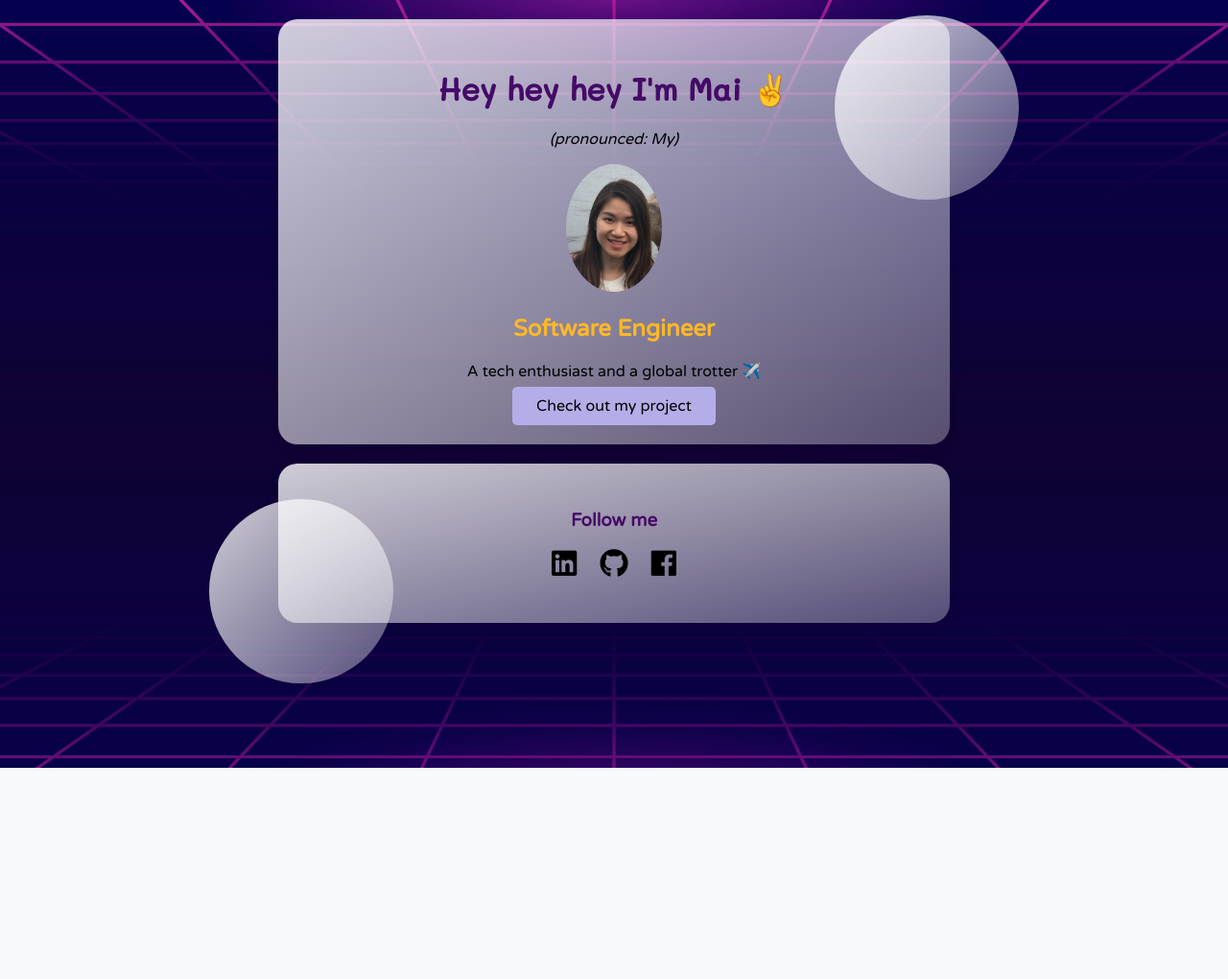
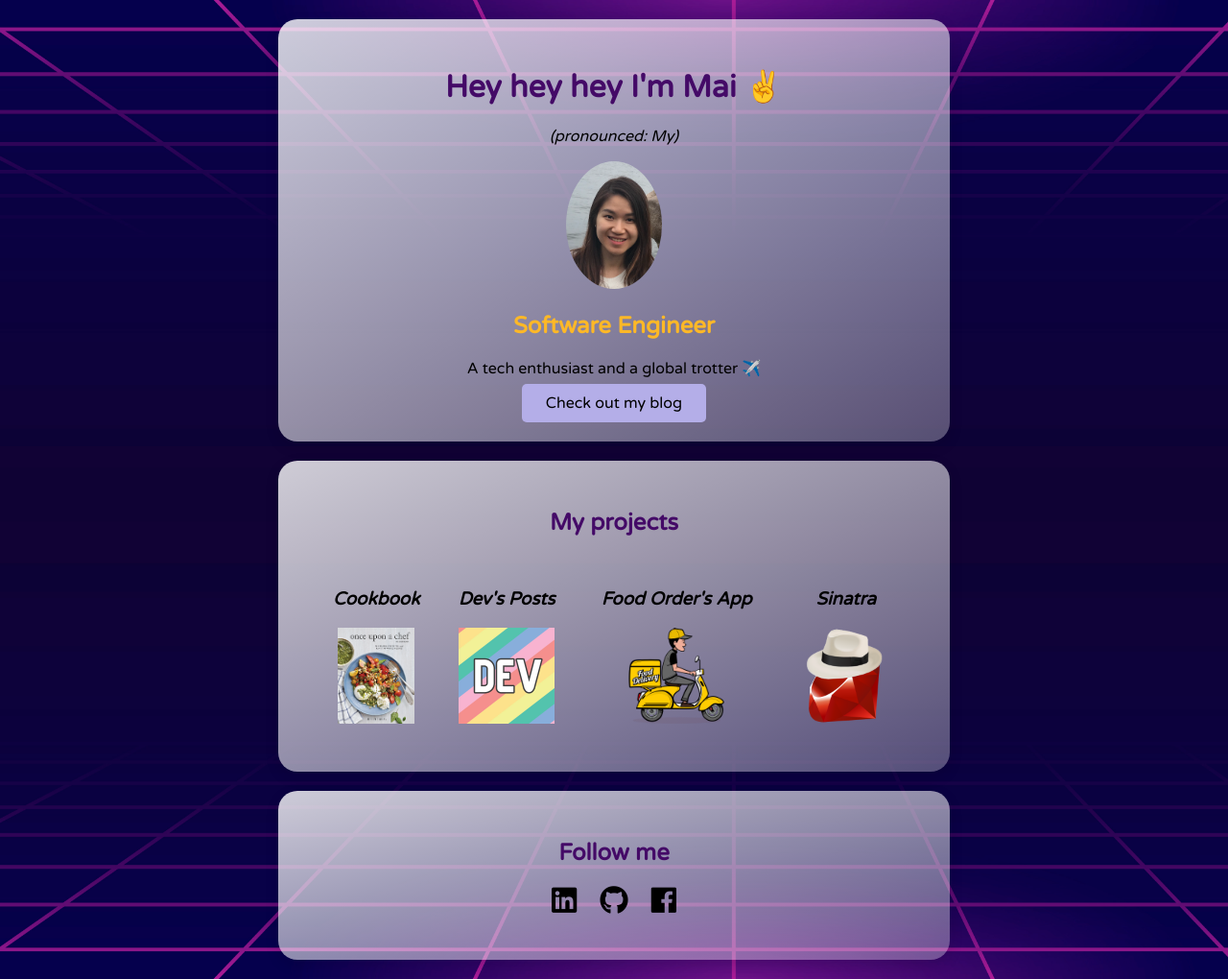
Before and after one commit to maihh97/profile, a plain HTML site: page index.html in a window 1280 px wide. Shown: the whole page at 96% size. Before the commit the page ends 800 px from the top, so only its background shows below. Drawn offline with Linux system fonts and the light colour scheme.

Commit message:
adding projects and effects

```diff
--- a/index.html
+++ b/index.html
@@ -12,14 +12,37 @@
     <div class = "container">
       <div class = "card-white">
         <h1>Hey hey hey I'm Mai ✌️ </h1>
-        <p> <i> (pronounced: My) </i> </p>
-        <img src = "images/my.png" alt = "A picture of Mai" width="100px" class = "img-circle">
+          <p> <i> (pronounced: My) </i> </p>
+          <img src = "images/my.png" alt = "A picture of Mai" width="100px" class = "img-circle">
         <h2>Software Engineer</h2>
-        <p> A tech enthusiast and a global trotter ✈️ </p>
-        <a href='#' class = "button-orange">Check out my project</a>
+          <p> A tech enthusiast and a global trotter ✈️ </p>
+          <a href='#' class = "button-orange">Check out my blog</a>
       </div>
       <div class = "card-white">
-        <h3>Follow me</h3>
+       <h2 class="secheader-color"> My projects </h2>
+       <table>
+         <tr>
+          <td>
+           <h3><a href="#" class="project-link"> Cookbook </a></h3>
+           <img src = "images/chef.png" alt = "" height="100px" class = "img-resize">
+          </td>
+          <td>
+            <h3><a href="#" class="project-link"> Dev's Posts </a></h3>
+            <img src = "images/dev.png" alt = "Cookbook challenge" height="100px" class = "img-resize">
+         </td>
+         <td>
+          <h3><a href="#" class="project-link"> Food Order's App </a></h3>
+          <img src = "images/delivery.png" alt = "Cookbook challenge" height="100px" width="100px" class = "img-resize">
+         </td>
+         <td>
+          <h3><a href="#" class="project-link"> Sinatra </a></h3>
+          <img src = "images/sinatra.png" alt = "Sinatra" height="100px" width="100px" class = "img-resize">
+         </td>
+       </tr>
+       </table>
+      </div>
+      <div class = "card-white">
+        <h2 class="secheader-color">Follow me</h2>
         <ul class = "list-inline">
           <li>
             <a href = "https://www.linkedin.com/in/maya-hoang-41916410b/" target="_blank">
@@ -36,9 +59,5 @@
         </ul>
       </div>
    </div>
-   <div class = "circle-container">
-     <div class="circle1"></div>
-     <div class="circle2"></div>
-   </div>
   </body>
 </html>
--- a/style.css
+++ b/style.css
@@ -7,8 +7,8 @@ body {
   background-size: cover;
 }
 
-h1 {
-  font-family: 'Mali';
+h1, .secheader-color {
+  font-family: 'Varela Round';
   color: #440a67;
 }
 
@@ -32,7 +32,7 @@ a {
   color: black;
 }
 
-a:hover {
+.button-orange:hover {
   background-color: #ffbe0f;
 }
 
@@ -86,30 +86,34 @@ li {
 
 #icon-bigger {
   font-size: 30px;
+  transition: font-size 1s;
 }
 
-.circle1, .circle2 {
-  background: white;
-  background: linear-gradient(to right bottom,
-    rgba(255,255,255,0.8),
-    rgba(255,255,255,0.3)
-    );
-  height: 12rem;
-  width: 12rem;
-  position: absolute;
-  z-index: 1;
+#icon-bigger:hover {
+  font-size: 50px;
 }
 
-.circle1 {
-  top: 2%;
-  right: 17%;
-  border-radius: 50%;
+.project-card {
+  background-color: white;
 }
 
-.circle2 {
-  bottom: 11%;
-  left: 17%;
-  border-radius: 50%;
+.img-resize:hover {
+  height: 120px;
+  transition: 1s;
+}
+
+.project-link {
+  font-style: italic;
+}
+
+.project-link:hover {
+  color: #ffbe0f;
+}
+
+table {
+  border-collapse: separate;
+  border-spacing: 15px;
+  width: 100%;
 }
 
 @media (max-width: 960px) {
@@ -117,19 +121,11 @@ li {
   .container {
     width: 700px;
   }
-  .circle1 {
-    height: 12rem;
-    width: 12rem;
-  }
 }
 @media (max-width: 720px) {
   /* For a screen < 720px, this CSS will be read */
   .container {
     width: 500px;
-  }
-  .circle1 {
-    height: 9rem;
-    width: 9rem;
   }
 }
 @media (max-width: 540px) {
@@ -137,8 +133,4 @@ li {
   .container {
     width: 300px;
   }
-  .circle1 {
-    height: 6rem;
-    width: 6rem;
-  }
 }
```
Also changed, not shown: images/chef.png (added), images/delivery.png (added), images/dev.png (added), images/sinatra.png (added), 2 other files.
